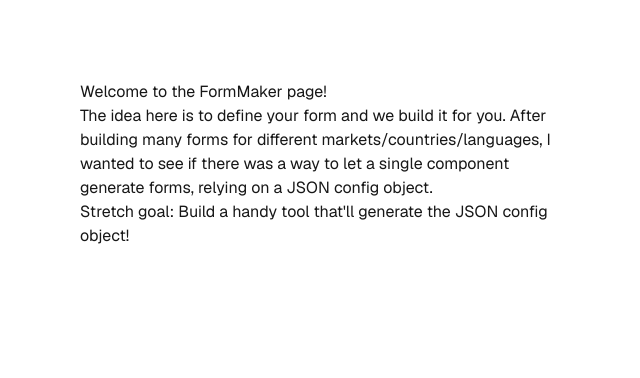
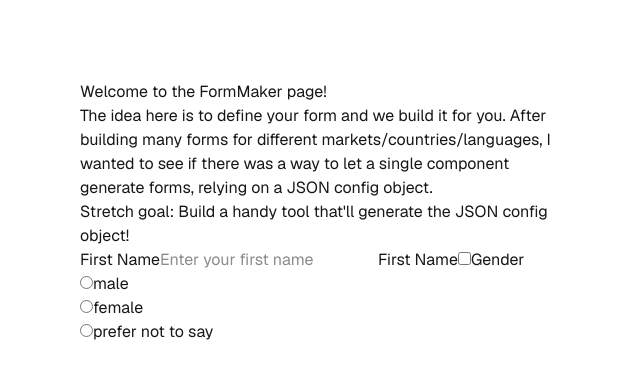
Before and after one commit to thohan/iguana, a Next.js app: page /form-maker in a window 1280 px wide. Shown: the top 378 px of the page, without its empty margins (0-640 px from the left). Built offline with nearby package versions, Linux system fonts and the light colour scheme.

Commit message:
Refactor form maker components and models; implement dynamic form field rendering; added .prettierrc

```diff
--- /dev/null
+++ b/app/form-maker/form-field.tsx
@@ -0,0 +1,97 @@
+import React from "react"
+import { FormFieldObject } from "./form-maker-models"
+
+export default function FormField({
+  fieldObject,
+  index,
+}: {
+  fieldObject: FormFieldObject
+  index: number
+}) {
+  let field: React.ReactNode
+
+  switch (fieldObject.type) {
+    case "checkbox":
+    case "cb":
+      field = (
+        <input
+          type="checkbox"
+          name={fieldObject.name}
+          id={fieldObject.id}
+          key={fieldObject.id}
+          data-test={fieldObject.dataTest}
+          className="form-field"
+        />
+      )
+      break
+    case "radio":
+    case "rd":
+      field = (
+        <>
+          {fieldObject.options?.map((option) => (
+            <div key={option.label}>
+              <input
+                type="radio"
+                name={fieldObject.name}
+                id={option.label}
+                key={option.label}
+                data-test={`${fieldObject.dataTest}-${option.value}`}
+                className="form-field"
+                value={option.value} // Assuming options have a value property
+              />
+              <label htmlFor={option.label}>{option.label}</label>
+            </div>
+          ))}
+        </>
+      )
+      break
+    case "select":
+    case "dropdown":
+    case "sel":
+      field = (
+        <select
+          name={fieldObject.name}
+          id={fieldObject.id}
+          data-test={fieldObject.dataTest}
+          className="form-field"
+        >
+          {/* Add options here if available in config */}
+        </select>
+      )
+      break
+    case "textarea":
+    case "txtarea":
+      field = (
+        <textarea
+          name={fieldObject.name}
+          id={fieldObject.id}
+          data-test={fieldObject.dataTest}
+          placeholder={fieldObject.placeholder}
+          className="form-field"
+        />
+      )
+      break
+    default:
+      field = (
+        <input
+          type={fieldObject.type || "text"}
+          name={fieldObject.name}
+          id={fieldObject.id}
+          key={fieldObject.id}
+          data-test={fieldObject.dataTest}
+          placeholder={fieldObject.placeholder}
+          className="form-field"
+        />
+      )
+      break
+  }
+
+  return (
+    <>
+      <label htmlFor={fieldObject.id || fieldObject.name}>
+        {fieldObject.label || fieldObject.name}
+      </label>
+      {field}
+    </>
+  )
+}
--- /dev/null
+++ b/app/form-maker/form-maker-models.ts
@@ -0,0 +1,77 @@
+export class FormMetaObject {
+  name: string
+  description?: string
+  version?: string
+
+  eagerErrorDisplay?: boolean // Aggressiveness of showing error messsages, probably a boolean.
+  // Maybe some top-level style information...
+  submitButtonText?: string
+
+  constructor(
+    name: string,
+    description: string = "",
+    version: string = "1.0.0",
+    eagerErrorDisplay: boolean = false,
+    submitButtonText: string = "Submit"
+  ) {
+    this.name = name
+    this.description = description
+    this.version = version
+    this.eagerErrorDisplay = eagerErrorDisplay
+    this.submitButtonText = submitButtonText
+  }
+}
+
+export class FormFieldObject {
+  name: string
+  id?: string
+  label?: string
+  placeholder?: string
+  type?: string // e.g., text, number, email, etc.
+  required?: boolean
+  disabled?: boolean
+  minLength?: number
+  maxLength?: number
+  regex?: string
+  dataTest?: string
+  options?: Array<{ label?: string; value: string }> // For select or radio fields
+
+  constructor(
+    name: string,
+    id?: string,
+    label?: string,
+    placeholder: string = "",
+    type: string = "text",
+    required: boolean = false,
+    disabled: boolean = false,
+    minLength: number = 0,
+    maxLength: number = 255,
+    regex: string = "",
+    dataTest: string = "",
+    options?: Array<{ value: string; label?: string }>
+  ) {
+    this.name = name
+    this.id = id // Default to name if id is not provided
+    this.label = label
+    this.placeholder = placeholder
+    this.type = type
+    this.required = required
+    this.disabled = disabled
+    this.minLength = minLength
+    this.maxLength = maxLength
+    this.regex = regex
+    this.dataTest = dataTest
+    this.options = options || []
+  }
+}
+
+export class FormConfigObject {
+  meta: FormMetaObject
+  fields: Array<FormFieldObject>
+  // Maybe some top-level style information
+
+  constructor(meta: FormMetaObject, fields: Array<FormFieldObject>) {
+    this.meta = meta
+    this.fields = fields
+  }
+}
--- a/app/form-maker/form-maker.tsx
+++ b/app/form-maker/form-maker.tsx
@@ -1,84 +1,18 @@
-import React from 'react';
+import React from "react"
+import FormField from "./form-field"
+import {
+  FormMetaObject,
+  FormFieldObject,
+  FormConfigObject,
+} from "./form-maker-models"
 
-class FormMetaObject {
-    name: string;
-    description?: string;
-    version?: string;
+let index = 0;
 
-    eagerErrorDisplay?: boolean;    // Aggressiveness of showing error messsages, probably a boolean.
-    // Maybe some top-level style information...
-    submitButtonText?: string;
-
-    constructor(
-        name: string,
-        description: string = "",
-        version: string = "1.0.0",
-        eagerErrorDisplay: boolean = false,
-        submitButtonText: string = "Submit"
-    ) {
-        this.name = name;
-        this.description = description;
-        this.version = version;
-        this.eagerErrorDisplay = eagerErrorDisplay;
-        this.submitButtonText = submitButtonText;
-    }
-}
-
-class FormFieldObject {
-    name: string;
-    id?: string;
-    label?: string;
-    placeholder?: string;
-    type?: string; // e.g., text, number, email, etc.
-    required?: boolean;
-    disabled?: boolean;
-    minLength?: number;
-    maxLength?: number;
-    regex?: string;
-    dataTest?: string;
-
-    constructor(
-        name: string,
-        id?: string,
-        label?: string,
-        placeholder: string = "",
-        type: string = "text",
-        required: boolean = false,
-        disabled: boolean = false,
-        minLength: number = 0,
-        maxLength: number = 255,
-        regex: string = "",
-        dataTest: string = ""
-    ) {
-        this.name = name;
-        this.id = id; // Default to name if id is not provided
-        this.label = label;
-        this.placeholder = placeholder;
-        this.type = type;
-        this.required = required;
-        this.disabled = disabled;
-        this.minLength = minLength;
-        this.maxLength = maxLength;
-        this.regex = regex;
-        this.dataTest = dataTest;
-    }
-}
-
-class FormConfigObject {
-    meta: FormMetaObject;
-    fields: Array<FormFieldObject>;
-    // Maybe some top-level style information
-
-    constructor(meta: FormMetaObject, fields: Array<FormFieldObject>) {
-        this.meta = meta;
-        this.fields = fields;
-    }
-}
-
+// Move to utility file?
 function parseFormConfig(config: string): FormConfigObject {
   if (config) {
     try {
-            const parsedConfig = JSON.parse(config);
+      const parsedConfig = JSON.parse(config)
 
       const meta = new FormMetaObject(
         parsedConfig.meta.name,
@@ -86,7 +20,7 @@ function parseFormConfig(config: string): FormConfigObject {
         parsedConfig.meta.version,
         parsedConfig.meta.eagerErrorDisplay,
         parsedConfig.meta.submitButtonText
-            );
+      )
 
       const fields = parsedConfig.fields.map((field: FormFieldObject) => {
         return new FormFieldObject(
@@ -100,33 +34,27 @@ function parseFormConfig(config: string): FormConfigObject {
           field.minLength,
           field.maxLength,
           field.regex,
-                    field.dataTest
-                );
-            });
+          field.dataTest,
+          field.options ? field.options.map((option: { label?: string; value: string }) => ({
+            label: option.label,
+            value: option.value
+          })) : []
+        )
+      })
 
-            return new FormConfigObject(meta, fields);
-
+      return new FormConfigObject(meta, fields)
     } catch (error) {
-            console.error("Error parsing form config:", error);
-            throw new Error("Invalid form configuration");
+      console.error("Error parsing form config:", error)
+      throw new Error("Invalid form configuration")
     }
   } else {
-        return new FormConfigObject(
-            new FormMetaObject("Default Form"),
-            []
-        );
+    return new FormConfigObject(new FormMetaObject("Default Form"), [])
   }
 }
 
-
-
-// Might make more sense to pass in the config info some other way than as a prop.
-export default function FormMaker({
-    config,
-}: {
-    config: string;
-}) {
-    const defaultJsonConfig = `{
+// Move to utility file?
+function getDefaultFormConfig(): string {
+  return `{
     "meta": {
       "name": "Default Form",
       "description": "This is a default form configuration.",
@@ -134,20 +62,62 @@ export default function FormMaker({
       "eagerErrorDisplay": false,
       "submitButtonText": "Submit"
     },
-        "fields": []
-    }`;
+    "fields": [
+      {
+        "type": "text",
+        "name": "firstName",
+        "id": "first-name",
+        "label": "First Name",
+        "placeholder": "Enter your first name",
+        "required": true,
+        "disabled": false,
+        "minLength": 2,
+        "maxLength": 50,
+        "regex": "",
+        "dataTest": "first-name-textbox"
+      },
+      {
+        "type": "checkbox",
+        "name": "agreeToTerms",
+        "id": "agree-to-terms",
+        "label": "First Name",
+        "placeholder": "Enter your first name",
+        "disabled": false,
+        "dataTest": "agree-to-terms-checkbox"
+      },
+      {
+        "type": "radio",
+        "name": "gender",
+        "id": "gender",
+        "label": "Gender",
+        "disabled": false,
+        "dataTest": "gender-radio",
+        "options": [{
+          "label": "male", "value": "male"
+        },{
+          "label":"female", "value": "female"
+        },{
+          "label": "prefer not to say", "value": "prefer-not-to-say"
+        }]
+      }
+    ]
+  }`
+}
 
+// Might make more sense to pass in the config info some other way than as a prop.
+export default function FormMaker({ config }: { config: string }) {
   // Build state objects/form context
 
   // Our JSON is now an object we can work with.
-    const configObject: FormConfigObject = parseFormConfig(defaultJsonConfig);
-
+  const configObject: FormConfigObject = parseFormConfig(getDefaultFormConfig())
 
   const form = (
     <form>
+      {configObject.fields.map((field) => (
+        <FormField fieldObject={field} index={index++} key={index++}/>
+      ))}
+    </form>
+  )
 
-        </form>
-    );
-
-    return form;
+  return form
 }
```
Also changed, not shown: app/form-maker/page.tsx (+9 -15 lines), 2 other files (tests, documents, lock files or other folders). Lines whose indentation alone changed are shown as unchanged.
